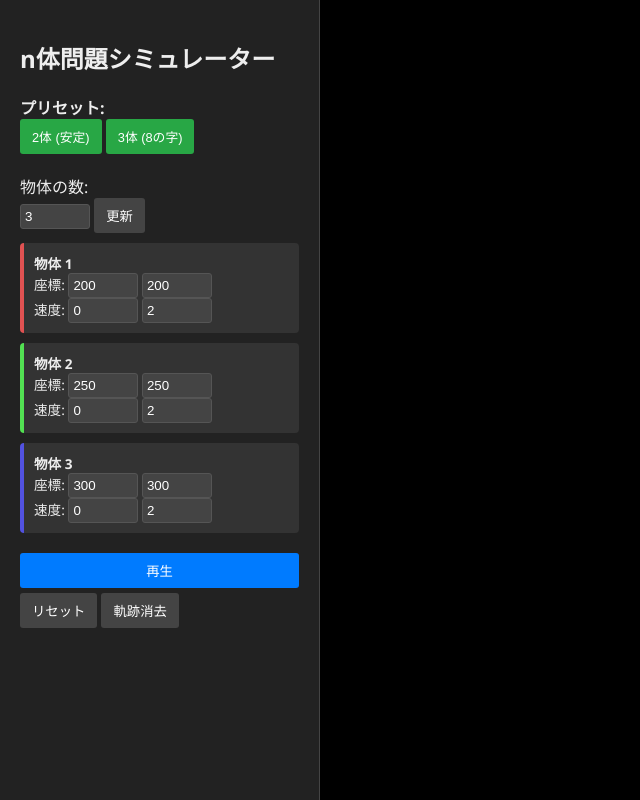
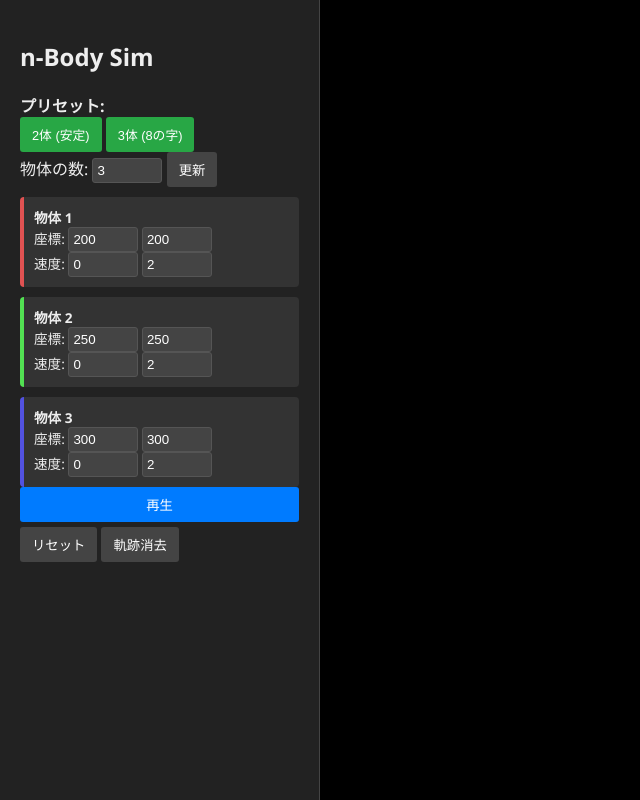
Before and after one commit to HINOKO0122/three-body-problem, a plain HTML site: page index.html in a window 1280 px wide. Shown: the whole page, without its empty margins (0-640 px from the left). Drawn offline with Linux system fonts and the light colour scheme.

Commit message:
Update index.html

```diff
--- a/index.html
+++ b/index.html
@@ -2,28 +2,29 @@
 <html lang="ja">
 <head>
     <meta charset="UTF-8">
-    <title>n-Body Simulator</title>
+    <title>n体問題シミュレーター</title>
     <link rel="stylesheet" href="style.css">
 </head>
 <body>
     <div id="controls">
-        <h2>n体問題シミュレーター</h2>
+        <h2>n-Body Sim</h2>
 
-        <section class="preset-section">
+        <section class="section">
             <strong>プリセット:</strong>
-            <div class="button-group">
+            <div class="button-grid">
                 <button class="btn-preset" onclick="setPreset('2body')">2体 (安定)</button>
                 <button class="btn-preset" onclick="setPreset('3body_8')">3体 (8の字)</button>
             </div>
         </section>
 
-        <section class="input-section">
-            <label>物体の数:</label>
+        <section class="section">
             <div class="row">
+                <label>物体の数:</label>
                 <input type="number" id="bodyCount" value="3" min="1" max="10">
                 <button onclick="createInputs()">更新</button>
             </div>
-            <div id="bodyInputs"></div>
+            <div id="bodyInputs">
+                </div>
         </section>
 
         <div class="actions">
```
